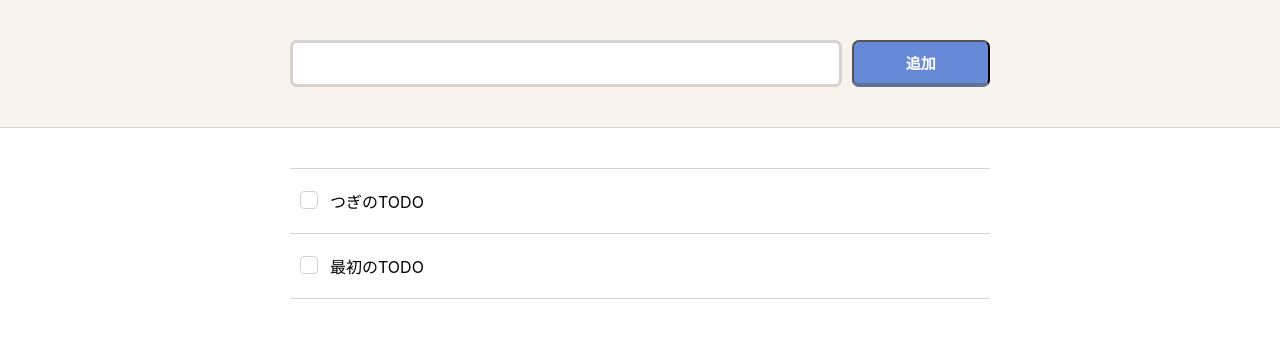
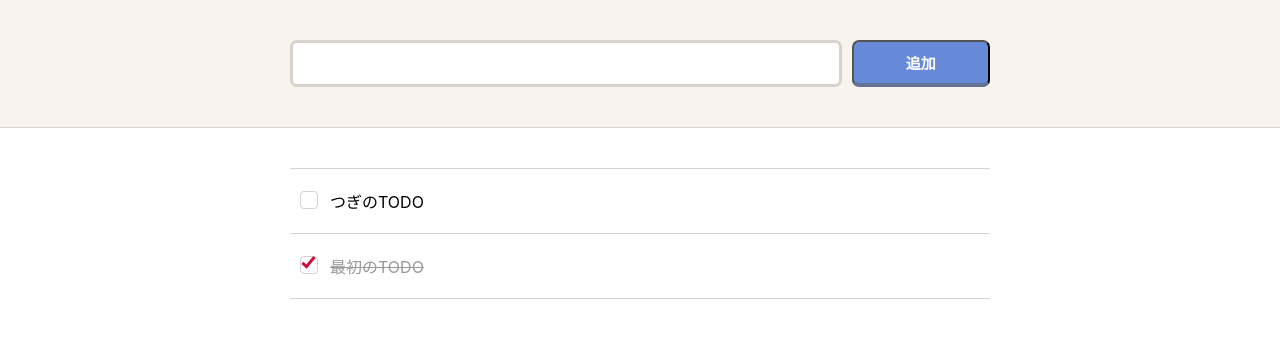
Before and after one commit to motty93/React, a React (Create React App) app in the folder react-todo/: page / in a window 1280 px wide. Shown: the top 338 px of the page. Built offline with nearby package versions, Linux system fonts and the light colour scheme.

Commit message:
update: delete/check handler

```diff
--- a/react-todo/src/App.tsx
+++ b/react-todo/src/App.tsx
@@ -22,8 +22,8 @@
 
   return (
     <div>
-      <TaskInput tasks={tasks} setTasks={setTasks}/>
-      <TaskList tasks={tasks} />
+      <TaskInput tasks={tasks} setTasks={setTasks} />
+      <TaskList tasks={tasks} setTasks={setTasks} />
     </div>
   )
 }
--- a/react-todo/src/components/TaskItem.tsx
+++ b/react-todo/src/components/TaskItem.tsx
@@ -3,15 +3,28 @@
 
 type Props = {
   task: Task
+  handleDone: (task: Task) => void
+  handleDelete: (task: Task) => void
 }
 
-export const TaskItem: React.FC<Props> = ({task}) => {
+export const TaskItem: React.FC<Props> = ({
+  task,
+  handleDone,
+  handleDelete
+}) => {
   return (
-    <li>
+    <li className={task.done ? 'done' : ''}>
       <label>
-        <input type="checkbox" className="checkbox-input"/>
+        <input
+          type="checkbox"
+          className="checkbox-input"
+          onClick={() => handleDone(task)}
+          defaultChecked={task.done}
+        />
         <span className="checkbox-label">{task.title}</span>
-        <button className="btn is-delete">削除</button>
+        <button onClick={() => handleDelete(task)} className="btn is-delete">
+          削除
+        </button>
       </label>
     </li>
   )
--- a/react-todo/src/components/TaskList.tsx
+++ b/react-todo/src/components/TaskList.tsx
@@ -4,20 +4,37 @@
 
 type Props = {
   tasks: Task[]
+  setTasks: React.Dispatch<React.SetStateAction<Task[]>>
 }
 
-export const TaskList: React.FC<Props> = ({tasks}) => {
+export const TaskList: React.FC<Props> = ({ tasks, setTasks }) => {
+
+  const handleDone = (task: Task) => {
+    setTasks(prev =>
+      prev.map(t => (t.id === task.id ? { ...task, done: !task.done } : t))
+    )
+  }
+
+  const handleDelete = (task: Task) => {
+    setTasks(prev => prev.filter(t => t.id !== task.id))
+  }
+
   return (
-    <div className='inner'>
-      {
-        tasks.length <= 0 ? '登録されたTODOはありません。' :
-        <ul className='task-list'>
-        { tasks.map(task => (
-          <TaskItem key={task.id} task={task}/>
-        ))
-          }
+    <div className="inner">
+      {tasks.length <= 0 ? (
+        '登録されたTODOはありません。'
+      ) : (
+        <ul className="task-list">
+          {tasks.map(task => (
+            <TaskItem
+              key={task.id}
+              task={task}
+              handleDone={handleDone}
+              handleDelete={handleDelete}
+            />
+          ))}
         </ul>
-      }
+      )}
     </div>
   )
 }
```
